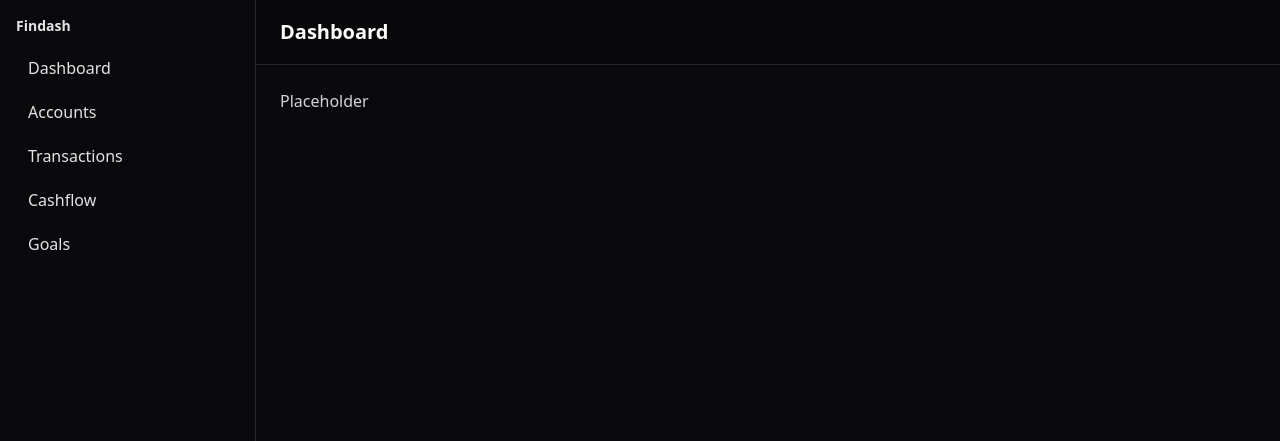
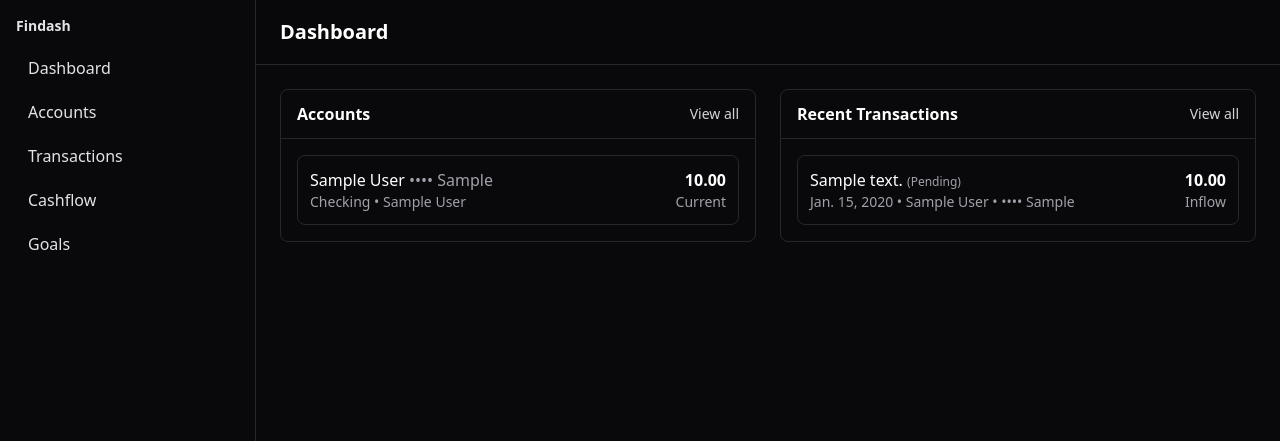
Before and after one commit to xavierAshkar/findash, a Django app: page /app/dashboard/ in a window 1280 px wide. Shown: the top 441 px of the page. Run offline with Django 5.2, Linux system fonts and the light colour scheme; a user stored in the database is signed in; tables that the repository leaves empty hold one stand-in row (values such as "Sample post"); some libraries are stand-ins or nearby versions.

Commit message:
Dashboard page v0: Display accounts & recent transactions with view all redirect to page

```diff
--- a/backend/apps/ui/views/dashboard.py
+++ b/backend/apps/ui/views/dashboard.py
@@ -1,6 +1,30 @@
+# backend/apps/ui/views/dashboard.py
 from django.contrib.auth.decorators import login_required
 from django.shortcuts import render
 
+from apps.accounts.models import Account
+from apps.transactions.models import Transaction
+
 @login_required
 def dashboard(request):
-    return render(request, "app/dashboard/index.html")
+    accounts = (
+        Account.objects
+        .filter(user=request.user)
+        .order_by("account_type", "name")[:5]
+    )
+
+    recent_transactions = (
+        Transaction.objects
+        .select_related("account")
+        .filter(account__user=request.user)
+        .order_by("-date", "-created_at")[:8]
+    )
+
+    return render(
+        request,
+        "app/dashboard/index.html",
+        {
+            "accounts": accounts,
+            "recent_transactions": recent_transactions,
+        },
+    )
--- a/backend/templates/app/dashboard/index.html
+++ b/backend/templates/app/dashboard/index.html
@@ -7,5 +7,85 @@
 {% endblock %}
 
 {% block content %}
-  <div class="text-zinc-300">Placeholder</div>
+  <div class="grid grid-cols-1 lg:grid-cols-2 gap-6">
+
+    <!-- Accounts -->
+    <section class="rounded-lg border border-zinc-800 bg-zinc-950">
+      <div class="flex items-center justify-between px-4 py-3 border-b border-zinc-800">
+        <h2 class="font-semibold">Accounts</h2>
+        <a class="text-sm text-zinc-300 hover:text-white" href="/app/accounts/">View all</a>
+      </div>
+
+      <div class="p-4">
+        {% if accounts %}
+          <div class="space-y-2">
+            {% for a in accounts %}
+              <div class="flex items-center justify-between rounded-lg border border-zinc-800 bg-zinc-950 p-3">
+                <div class="min-w-0">
+                  <div class="font-medium text-white truncate">
+                    {{ a.name }}
+                    {% if a.mask %}<span class="text-zinc-400">•••• {{ a.mask }}</span>{% endif %}
+                  </div>
+                  <div class="text-sm text-zinc-400">
+                    {{ a.get_account_type_display }}
+                    {% if a.institution_name %} • {{ a.institution_name }}{% endif %}
+                  </div>
+                </div>
+
+                <div class="text-right">
+                  <div class="font-semibold text-white">{{ a.balance_current }}</div>
+                  <div class="text-sm text-zinc-400">Current</div>
+                </div>
+              </div>
+            {% endfor %}
+          </div>
+        {% else %}
+          <div class="text-zinc-300">
+            No accounts yet. <a class="underline hover:text-white" href="/app/plaid/link/">Link an institution</a>.
+          </div>
+        {% endif %}
+      </div>
+    </section>
+
+    <!-- Recent Transactions -->
+    <section class="rounded-lg border border-zinc-800 bg-zinc-950">
+      <div class="flex items-center justify-between px-4 py-3 border-b border-zinc-800">
+        <h2 class="font-semibold">Recent Transactions</h2>
+        <a class="text-sm text-zinc-300 hover:text-white" href="/app/transactions/">View all</a>
+      </div>
+
+      <div class="p-4">
+        {% if recent_transactions %}
+          <div class="space-y-2">
+            {% for t in recent_transactions %}
+              <div class="flex items-center justify-between rounded-lg border border-zinc-800 bg-zinc-950 p-3">
+                <div class="min-w-0">
+                  <div class="font-medium text-white truncate">
+                    {{ t.description }}
+                    {% if t.pending %}<span class="text-xs text-zinc-400">(Pending)</span>{% endif %}
+                  </div>
+                  <div class="text-sm text-zinc-400">
+                    {{ t.date }} • {{ t.account.name }}
+                    {% if t.account.mask %} • •••• {{ t.account.mask }}{% endif %}
+                  </div>
+                </div>
+
+                <div class="text-right shrink-0 pl-4">
+                  <div class="font-semibold text-white">{{ t.amount }}</div>
+                  <div class="text-sm text-zinc-400">
+                    {% if t.amount > 0 %}Inflow{% else %}Outflow{% endif %}
+                  </div>
+                </div>
+              </div>
+            {% endfor %}
+          </div>
+        {% else %}
+          <div class="text-zinc-300">
+            No transactions yet.
+          </div>
+        {% endif %}
+      </div>
+    </section>
+
+  </div>
 {% endblock %}
```
